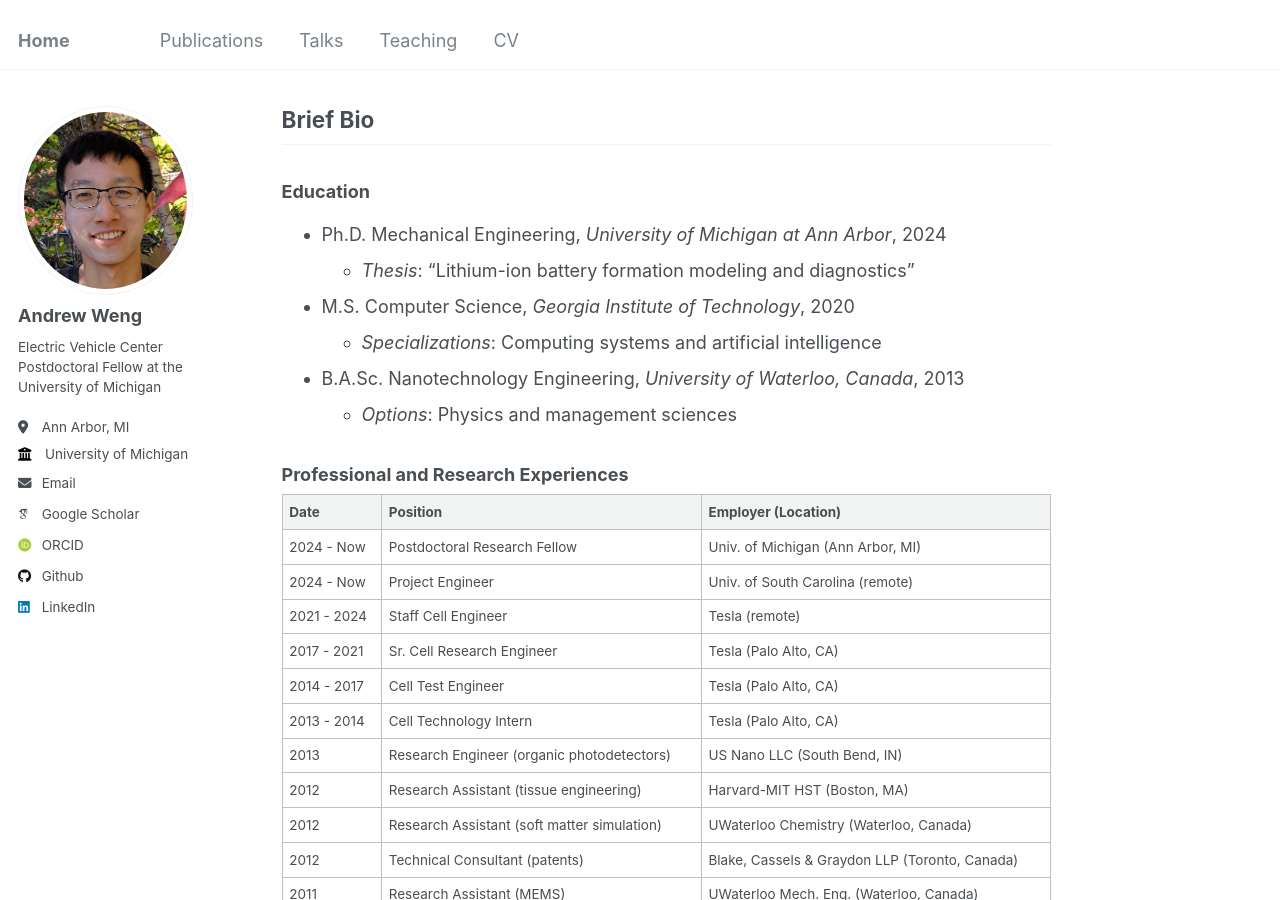
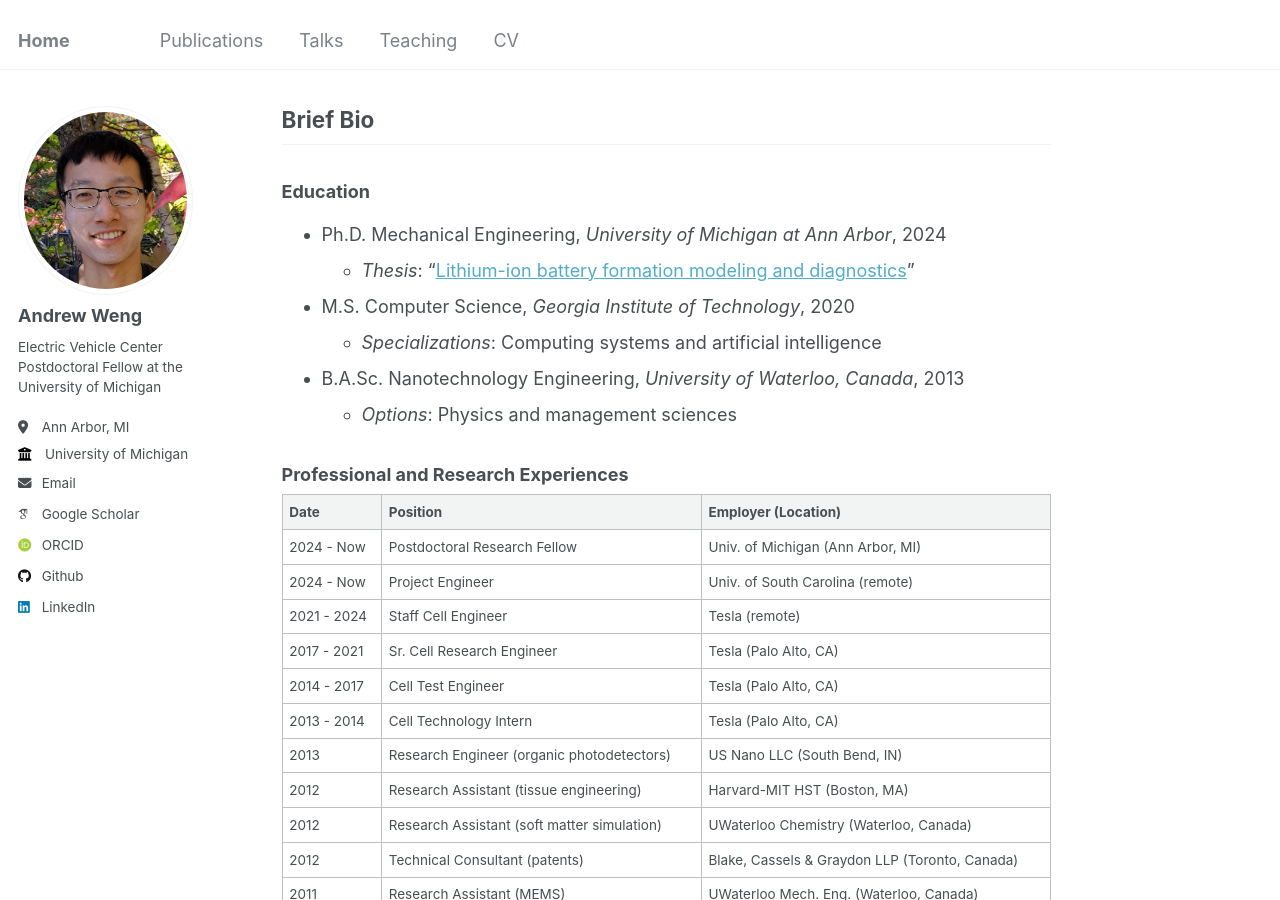
Before and after one commit to wengandrew/wengandrew.github.io, a Jekyll site: the page built from _pages/about.md, in a window 1280 px wide and 900 px high, scrolled down 865 px. Built offline with Jekyll 4.4.1, drawn with Linux system fonts in a browser that asks for light colours; some web fonts are replaced; part of the change alters nothing that is shown.

```diff
--- a/_pages/about.md
+++ b/_pages/about.md
@@ -25,7 +25,7 @@ I would love to chat with you about batteries, battery research, or life in indu
 ### Education
 
 - Ph.D. Mechanical Engineering, *University of Michigan at Ann Arbor*, 2024
-  - *Thesis*: "Lithium-ion battery formation modeling and diagnostics"
+  - *Thesis*: "[Lithium-ion battery formation modeling and diagnostics](https://wengandrew.github.io/files/dissertation.pdf)"
 - M.S. Computer Science, *Georgia Institute of Technology*, 2020
   - *Specializations*: Computing systems and artificial intelligence
 - B.A.Sc. Nanotechnology Engineering, *University of Waterloo, Canada*, 2013
```
